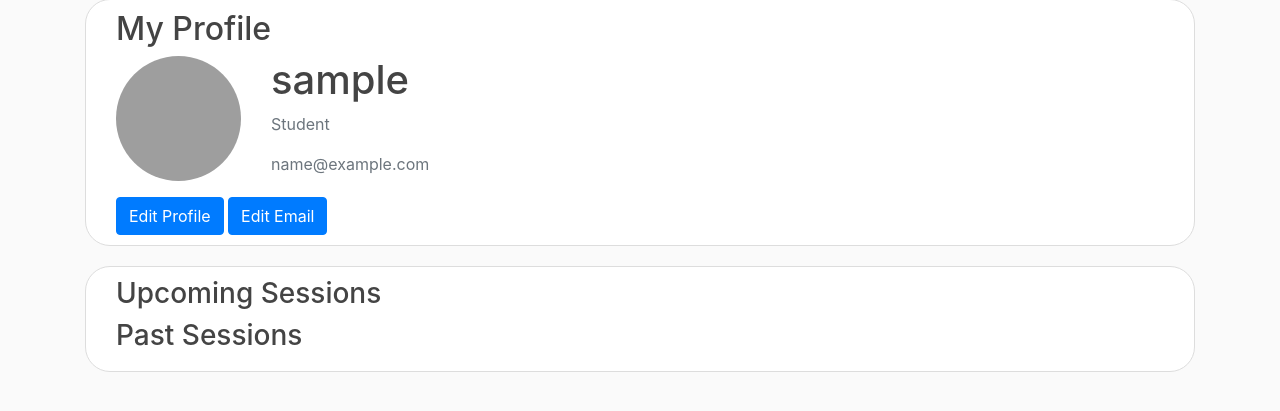
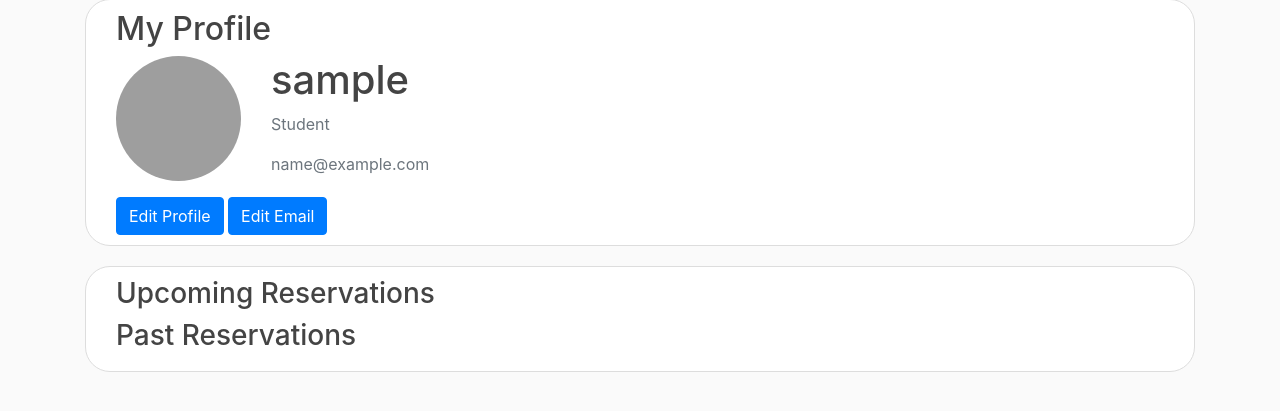
Before and after one commit to karolcieply/desk_booking, a Django app: a page that uses labs_booking/templates/base.html in a window 1280 px wide. Shown: the part 81-492 px from the top of the page. Run offline with Django 4.2, Linux system fonts and the light colour scheme; the visitor is signed in with stand-in values (Sample User, id 1); data comes from the database, SQL or seed files in the repository; data that the repository does not hold is empty; some libraries are stand-ins or nearby versions; grey boxes are pictures that could not be loaded.

Commit message:
:fire: progress

```diff
--- a/labs_booking/scheduler/forms.py
+++ b/labs_booking/scheduler/forms.py
@@ -29,6 +29,7 @@ class SessionForm(forms.ModelForm):
     class Meta:
         model = Session
         fields = ["date", "timeblock", "course_name", "course_teacher", "helptype"]
+        # fields = ["date", "timeblock", "course_teacher", "helptype"]
 
     # REF: https://stackoverflow.com/questions/23690450/django-prevent-duplicates-for-users
     # def clean(self):
--- a/labs_booking/scheduler/views.py
+++ b/labs_booking/scheduler/views.py
@@ -96,8 +96,9 @@ class SessionEditView(
 ):
     model = Session
     fields = ["course_name", "course_teacher", "helptype"]
+    # fields = ["course_teacher", "helptype"]
     # success_url = "/users/<str:username>/"
-    success_message = "Session was updated successfully"
+    success_message = "Reservation was updated successfully"
 
     def form_valid(self, form):
         form.instance.student = self.request.user
--- a/labs_booking/templates/base.html
+++ b/labs_booking/templates/base.html
@@ -134,7 +134,7 @@
       {% endif %}
 
       {% block content %}
-        <p>Use this document as a way to quick start any new project.</p>
+        <p>Our project is a reservation system for laboratory workstations, developed using the Django framework and Bootstrap for the frontend. We utilized PostgreSQL as the database management system. The system allows users to reserve workstations in advance, ensuring that they are available when needed. It also provides administrators with the tools to manage reservations, including the ability to approve or deny requests and view usage statistics.</p>
       {% endblock content %}
 
     </div> <!-- /container -->
--- a/labs_booking/templates/users/profile.html
+++ b/labs_booking/templates/users/profile.html
@@ -43,7 +43,7 @@
 
 {% if user|has_group:"lab" %}
 <div class="content-section">
-    <h3>All Sessions</h3>
+    <h3>All Reservations</h3>
     {% for session in teacher_sessions %}
     <article class="media content-section">
         <img class='rounded-circle article-img' src="{{ session.student.profile.image.url }}">
@@ -60,7 +60,7 @@
 </div>
 {% else %}
 <div class="content-section">
-    <h3>Upcoming Sessions</h3>
+    <h3>Upcoming Reservations</h3>
     {% for session in user_sessions %}
     {% if session.is_upcoming %}
     <div class="card bg-light mb-3" style="width: 18rem;">
@@ -81,7 +81,7 @@
     {% endif %}
     {% endfor %}
 
-    <h3>Past Sessions</h3>
+    <h3>Past Reservations</h3>
     {% for session in user_sessions %}
     {% if session.is_upcoming is False %}
     <div class="card border-dark mb-3" style="width: 18rem;">
--- a/labs_booking/templates/users/user_detail.html
+++ b/labs_booking/templates/users/user_detail.html
@@ -20,7 +20,7 @@
 </div>
 
 <div class="content-section">
-  <h3>Upcoming Sessions</h3>
+  <h3>Upcoming Reservations</h3>
   {% for session in user_sessions %}
   {% if session.is_upcoming %}
   <div class="card bg-light mb-3" style="width: 18rem;">
@@ -37,7 +37,7 @@
   {% endif %}
   {% endfor %}
 
-  <h3>Past Sessions</h3>
+  <h3>Past Reservations</h3>
   {% for session in user_sessions %}
   {% if session.is_upcoming is False %}
   <div class="card border-dark mb-3" style="width: 18rem;">
--- a/requirements.txt
+++ /dev/null
@@ -1,3 +0,0 @@
-# This file is expected by Heroku.
-
--r requirements/production.txt
```
Also changed, not shown: labs_booking/scheduler/tests/factories.py (+1 -1 lines).
